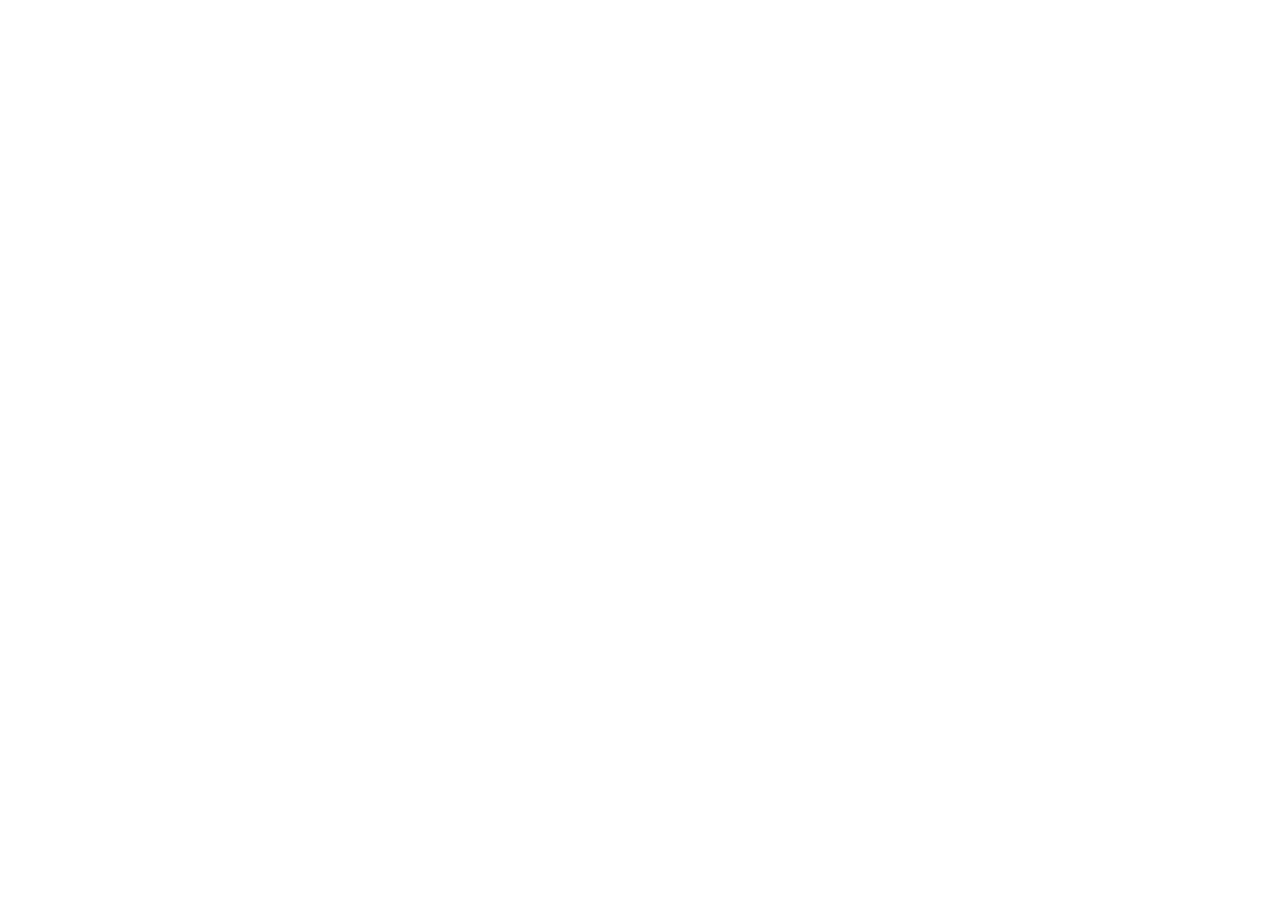
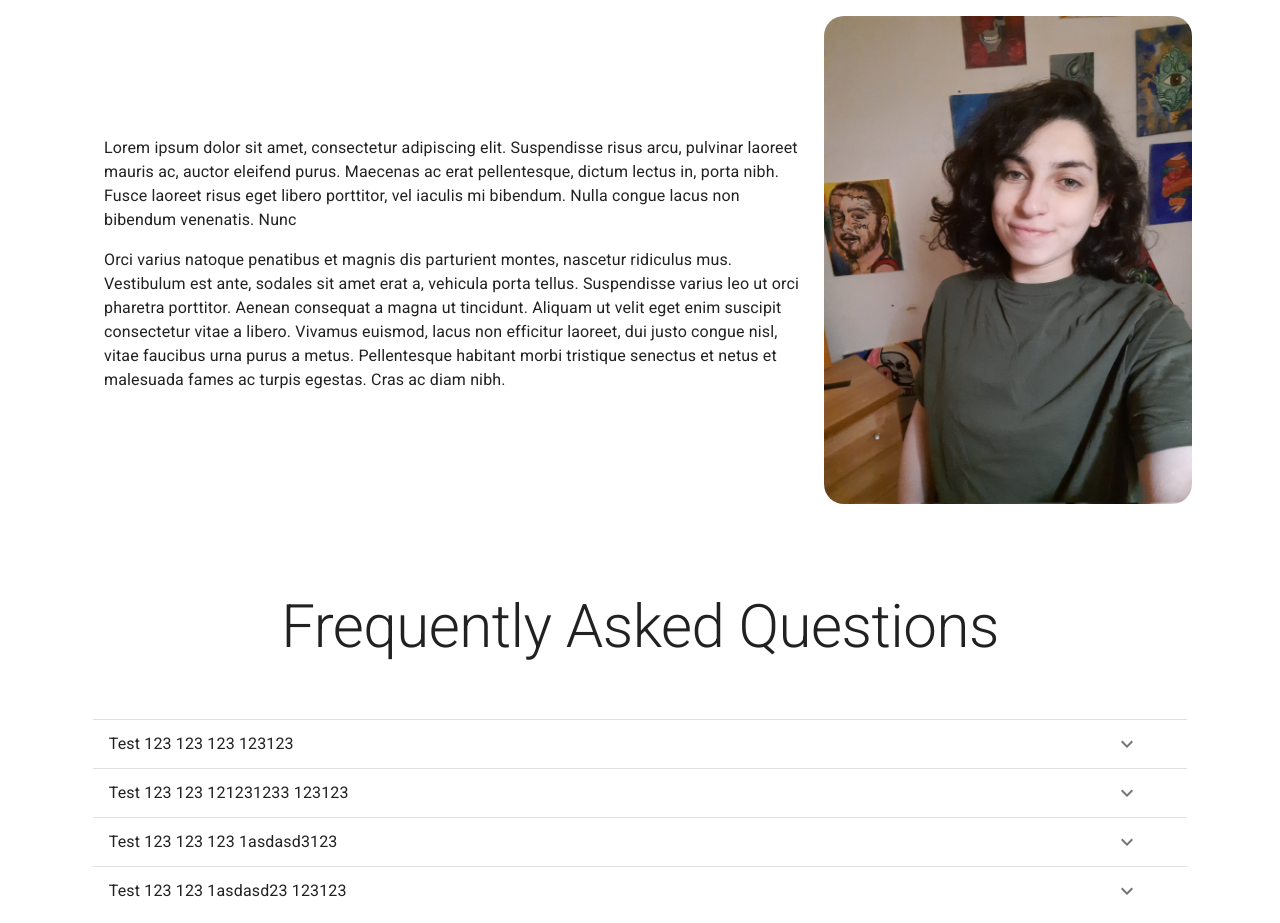
Before and after one commit to Chloe199719/VoiceWebsite, a React (Create React App) app: page / in a window 1280 px wide. Shown: the part 1220-2143 px from the top of the page. Before the commit the page ends 1107 px from the top, so only its background shows below. Built offline with nearby package versions, Linux system fonts and the light colour scheme.

Commit message:
fixed useless imports

```diff
--- a/src/App.js
+++ b/src/App.js
@@ -1,14 +1,13 @@
 import { createTheme, CssBaseline, ThemeProvider } from "@mui/material";
-import React, { Component } from "react";
+import React from "react";
 import "./App1.css";
 import Header from "./modules/header/Header";
-import Main from "./modules/Main";
 import "@fontsource/roboto/300.css";
 import "@fontsource/roboto/400.css";
 import "@fontsource/roboto/500.css";
 import "@fontsource/roboto/700.css";
 import { BrowserRouter, Route, Routes } from "react-router-dom";
-import LandingPage from "./modules/main/landing/LandingPage";
+
 import Index from "./modules/main/landing";
 
 const theme = createTheme({
@@ -20,9 +19,9 @@ const theme = createTheme({
       contrastText: "#fff",
     },
     secondary: {
-      light: "#ff7961",
-      main: "#f44336",
-      dark: "#ba000d",
+      light: "#cfcfcf",
+      main: "#9e9e9e",
+      dark: "#707070",
       contrastText: "#000",
     },
   },
--- a/src/modules/header/Avatar.js
+++ b/src/modules/header/Avatar.js
@@ -54,12 +54,12 @@ function AvatarMenu({ data }) {
           horizontal: "center",
         }}
         transformOrigin={{
-          //   vertical: "bottom",
+          vertical: 2,
           horizontal: "center",
         }}
       >
         {data.option.map((i) => {
-          return <MenuItem>{i}</MenuItem>;
+          return <MenuItem key={i}>{i}</MenuItem>;
         })}
       </Menu>
     </ListItem>
--- a/src/modules/header/Header.js
+++ b/src/modules/header/Header.js
@@ -34,6 +34,7 @@ export default function Header() {
       <AppBar position="static" sx={{ p: 2 }}>
         <CssBaseline />
         <Toolbar sx={{ display: `flex`, justifyContent: "space-between" }}>
+          <Link href="/">
             <Box sx={{ display: `flex`, alignItems: "center" }}>
               <HeadsetIcon
                 fontSize="large"
@@ -42,7 +43,6 @@ export default function Header() {
               <Typography
                 variant="h2"
                 noWrap
-              component="a"
                 sx={{
                   mr: 2,
                   display: { xs: "none", md: "flex" },
@@ -53,9 +53,10 @@ export default function Header() {
                   textDecoration: "none",
                 }}
               >
-              <Link href="/"> Rad Possum</Link>
+                Rad Possum
               </Typography>
             </Box>
+          </Link>
           <List sx={{ display: `flex` }}>
             <Content render={resorces} />
             <ListItem>
--- a/src/modules/header/content.js
+++ b/src/modules/header/content.js
@@ -59,14 +59,14 @@ function Content({ render }) {
           anchorEl={anchorEl}
           open={open}
           onClose={handleClose}
-          // anchorOrigin={{
-          //   vertical: "top",
-          //   horizontal: "left",
-          // }}
-          // transformOrigin={{
-          //   vertical: "top",
-          //   horizontal: "left",
-          // }}
+          anchorOrigin={{
+            vertical: "top",
+            horizontal: "left",
+          }}
+          transformOrigin={{
+            vertical: "top",
+            horizontal: "left",
+          }}
         >
           {render.dropDown.map((e) => {
             return (
--- a/src/modules/main/landing/Aboutme.jsx
+++ b/src/modules/main/landing/Aboutme.jsx
@@ -1,14 +1,65 @@
-import { Typography } from "@mui/material";
+import { Divider, Grid, Typography } from "@mui/material";
 import { Box, Container } from "@mui/system";
 import React from "react";
+import JanaImg from "./jana.jpg";
 
 function Aboutme() {
   return (
     <Container>
       <Box
-        sx={{ display: "flex", flexDirection: "column", alignItems: "center" }}
+        sx={{
+          display: "flex",
+          flexDirection: "column",
+          alignItems: "center",
+          mt: 10,
+        }}
       >
         <Typography variant="h2">About Me</Typography>
+        <Divider sx={{ mt: 2 }} />
+        <Container sx={{ mt: 5 }}>
+          <Grid container spacing={0}>
+            <Grid
+              item
+              xs={8}
+              sx={{
+                display: "flex",
+                flexDirection: "column",
+                gap: 2,
+                justifyContent: "center",
+                p: 2,
+              }}
+            >
+              {" "}
+              <Typography variant="body1">
+                Lorem ipsum dolor sit amet, consectetur adipiscing elit.
+                Suspendisse risus arcu, pulvinar laoreet mauris ac, auctor
+                eleifend purus. Maecenas ac erat pellentesque, dictum lectus in,
+                porta nibh. Fusce laoreet risus eget libero porttitor, vel
+                iaculis mi bibendum. Nulla congue lacus non bibendum venenatis.
+                Nunc
+              </Typography>
+              <Typography variant="body1">
+                Orci varius natoque penatibus et magnis dis parturient montes,
+                nascetur ridiculus mus. Vestibulum est ante, sodales sit amet
+                erat a, vehicula porta tellus. Suspendisse varius leo ut orci
+                pharetra porttitor. Aenean consequat a magna ut tincidunt.
+                Aliquam ut velit eget enim suscipit consectetur vitae a libero.
+                Vivamus euismod, lacus non efficitur laoreet, dui justo congue
+                nisl, vitae faucibus urna purus a metus. Pellentesque habitant
+                morbi tristique senectus et netus et malesuada fames ac turpis
+                egestas. Cras ac diam nibh.
+              </Typography>
+            </Grid>
+            <Grid item xs={4}>
+              <img
+                className="imgHero"
+                src={JanaImg}
+                alt="jana"
+                width="100%"
+              ></img>
+            </Grid>
+          </Grid>
+        </Container>
       </Box>
     </Container>
   );
--- /dev/null
+++ b/src/modules/main/landing/Faq.jsx
@@ -0,0 +1,90 @@
+import { Box, Container, List, Typography } from "@mui/material";
+
+import React from "react";
+
+import FaqItem from "./FaqItem";
+
+function Faq() {
+  const tempObjFaq = [
+    {
+      id: 1,
+      Q: "Test 123 123 123 123123",
+      A: "Test 321 321 3213 32131",
+    },
+    {
+      id: 2,
+      Q: "Test 123 123 121231233 123123",
+      A: "Test 321 321 32q12313 32131",
+    },
+    {
+      id: 3,
+      Q: "Test 123 123 123 1asdasd3123",
+      A: "Test 321 321 3213 32131",
+    },
+    {
+      id: 4,
+      Q: "Test 123 123 1asdasd23 123123",
+      A: "Test 321 321 3213 32131",
+    },
+  ];
+
+  return (
+    <Container>
+      <Box
+        sx={{
+          display: "flex",
+          flexDirection: "column",
+          alignItems: "center",
+          mt: 10,
+        }}
+      >
+        <Typography variant="h2">Frequently Asked Questions</Typography>
+        {/* <Divider sx={{ mt: 2, width: "100%" }} /> */}
+      </Box>
+
+      <List
+        sx={{
+          display: "flex",
+          flexDirection: "column",
+          alignItems: "center",
+          mt: 6,
+          width: "100%",
+        }}
+      >
+        {/* <Divider sx={{ width: "100%" }} />
+        <ListItemButton onClick={handleClick} sx={{ width: "100%" }}>
+          <ListItemIcon>{open ? <ExpandLess /> : <ExpandMore />}</ListItemIcon>
+          <ListItemText primary="Test" />{" "}
+        </ListItemButton>
+        <Collapse
+          sx={{ width: "100%", p: 1 }}
+          in={open}
+          timeout="auto"
+          unmountOnExit
+        >
+          <Typography>Test </Typography>
+        </Collapse>
+        <Divider sx={{ width: "100%" }} />
+        <ListItemButton onClick={handleClick} sx={{ width: "100%" }}>
+          <ListItemIcon>
+            <ExpandMoreIcon />
+          </ListItemIcon>
+          <ListItemText primary="Test" />{" "}
+        </ListItemButton>
+        <Collapse
+          sx={{ width: "100%", p: 1 }}
+          in={open}
+          timeout="auto"
+          unmountOnExit
+        >
+          <Typography>Test </Typography>
+        </Collapse> */}
+        {tempObjFaq.map((a) => {
+          return <FaqItem key={a.id} content={a} />;
+        })}
+      </List>
+    </Container>
+  );
+}
+
+export default Faq;
--- /dev/null
+++ b/src/modules/main/landing/FaqItem.jsx
@@ -0,0 +1,45 @@
+import {
+  Collapse,
+  Divider,
+  ListItem,
+  ListItemButton,
+  ListItemIcon,
+  ListItemText,
+  Typography,
+} from "@mui/material";
+
+import React, { useState } from "react";
+import { ExpandLess, ExpandMore } from "@mui/icons-material";
+
+function FaqItem({ content }) {
+  const [open, setOpen] = useState(false);
+
+  const handleClick = () => {
+    setOpen(!open);
+  };
+  return (
+    <>
+      <Divider sx={{ width: "95%" }} />
+      <ListItem
+        disablePadding
+        sx={{ display: "flex", flexDirection: "column" }}
+      >
+        <ListItemButton onClick={handleClick} sx={{ width: "95%", m: 0 }}>
+          <ListItemText primary={content.Q} />{" "}
+          <ListItemIcon>{open ? <ExpandLess /> : <ExpandMore />}</ListItemIcon>
+        </ListItemButton>
+        <Collapse
+          sx={{ width: "95%", p: 1, pl: 2, backgroundColor: "secondary.light" }}
+          in={open}
+          timeout="auto"
+          unmountOnExit
+          onClick={handleClick}
+        >
+          <Typography>{content.A}</Typography>
+        </Collapse>
+      </ListItem>
+    </>
+  );
+}
+
+export default FaqItem;
--- a/src/modules/main/landing/LandingPage.js
+++ b/src/modules/main/landing/LandingPage.js
@@ -23,7 +23,7 @@ function LandingPage() {
           pr: 10,
         }}
       >
-        <Grid xs={6} sx={{ pr: 1 }}>
+        <Grid item xs={6} sx={{ pr: 1 }}>
           <Box sx={{ display: "flex", flexDirection: "column", gap: 5 }}>
             <Typography variant="h1">
               Start Taking Control Of Your Voice Today
@@ -38,7 +38,7 @@ function LandingPage() {
             </Button>
           </Box>
         </Grid>
-        <Grid xs={6}>
+        <Grid item xs={6}>
           <img className="imgHero" src={vocieImg} alt="voice" />
         </Grid>
       </Grid>
--- a/src/modules/main/landing/index.jsx
+++ b/src/modules/main/landing/index.jsx
@@ -1,5 +1,6 @@
 import React from "react";
 import Aboutme from "./Aboutme";
+import Faq from "./Faq";
 import LandingPage from "./LandingPage";
 
 function Index() {
@@ -7,6 +8,7 @@ function Index() {
     <>
       <LandingPage />
       <Aboutme />
+      <Faq />
     </>
   );
 }
```
Also changed, not shown: src/modules/main/landing/jana.jpg (added). Lines whose indentation alone changed are shown as unchanged.
